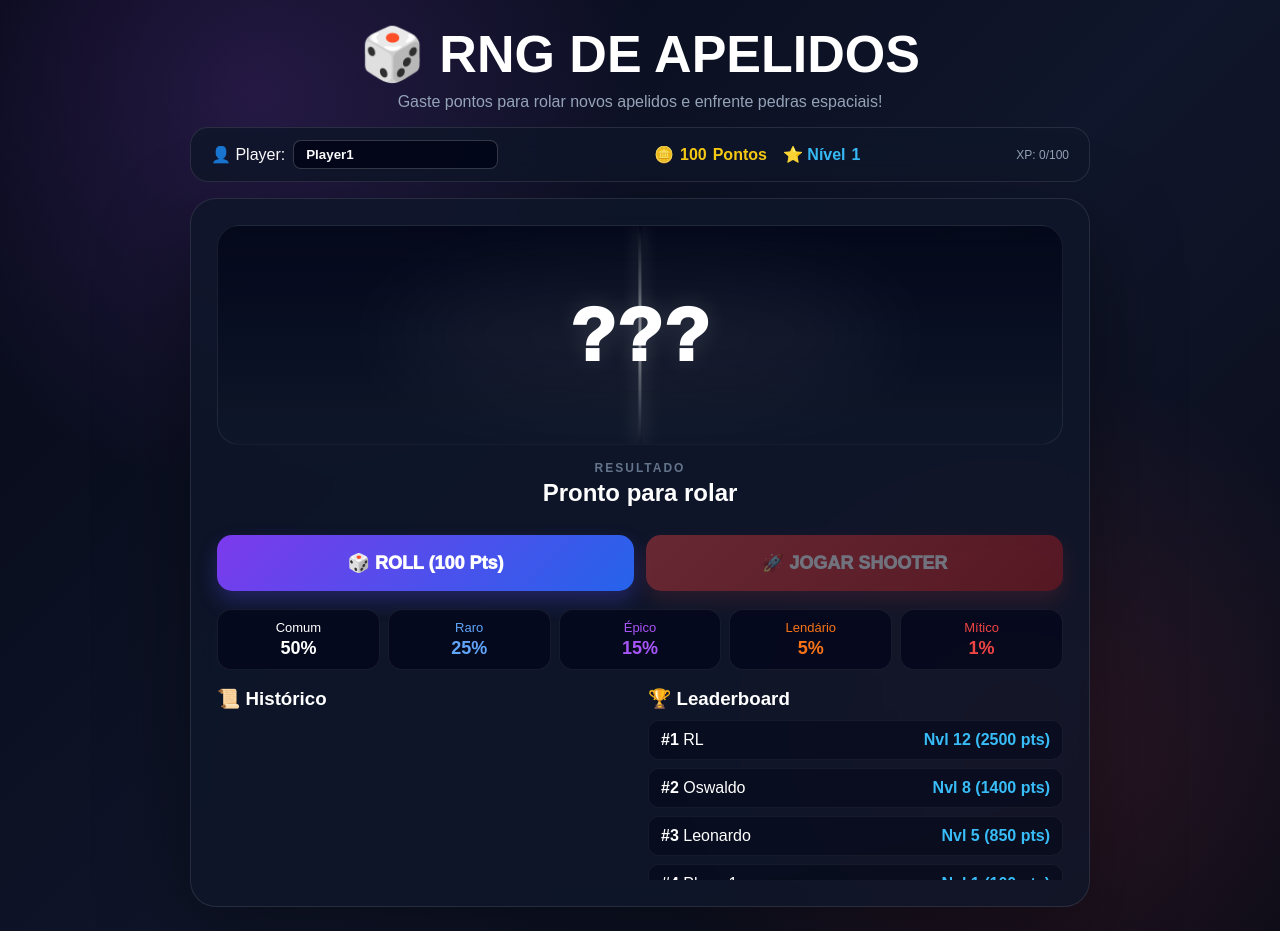
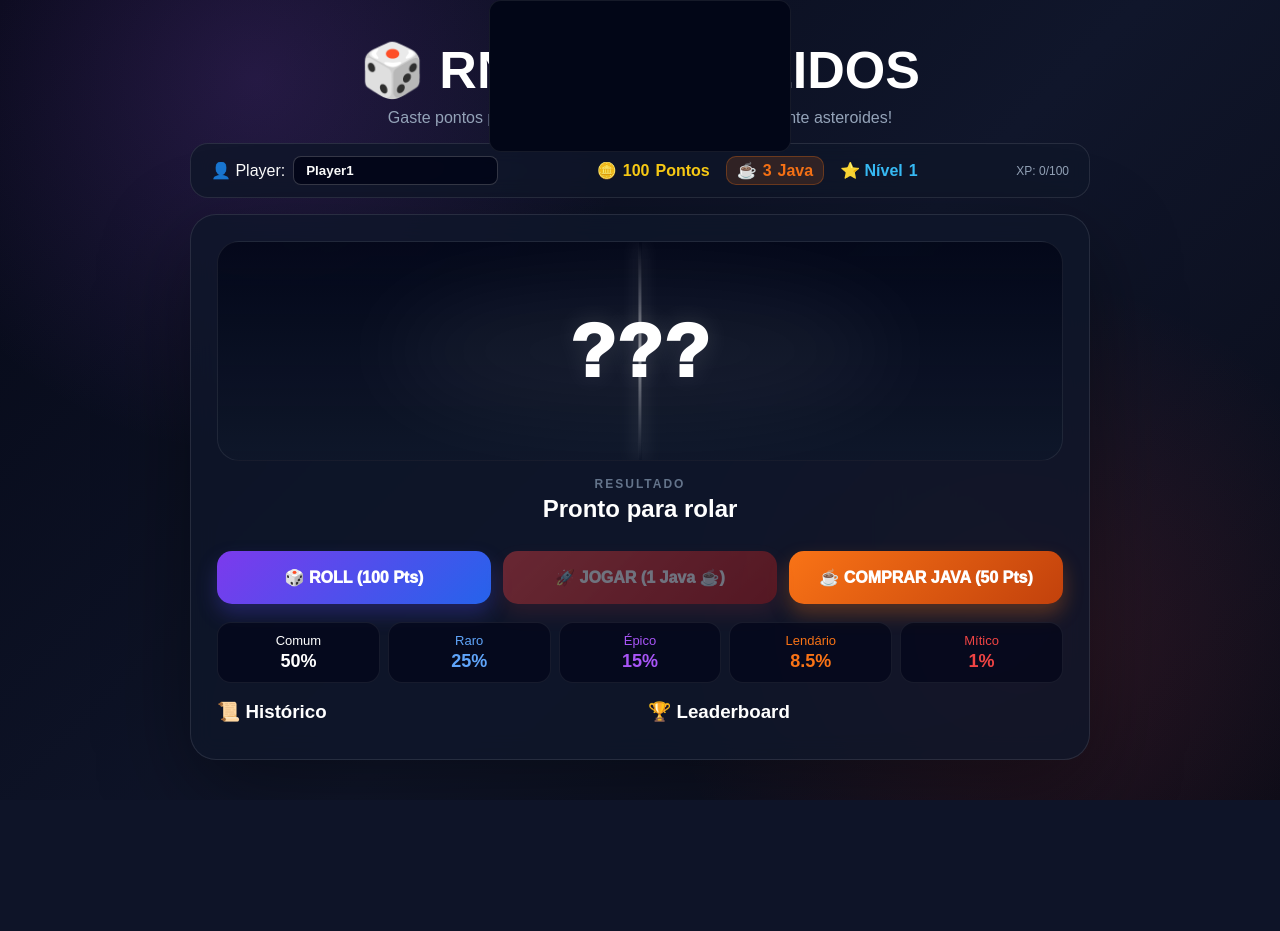
Before and after one commit to oswaldoneto-netizen/RNGSEDUC, a Flask app: page / in a window 1280 px wide. After the commit the page ends 800 px from the top, so only its background shows below. Run offline with Flask 3, Linux system fonts and the light colour scheme; a map, chart or similar area stays blank.

Commit message:
Update index.html

```diff
--- a/templates/index.html
+++ b/templates/index.html
@@ -3,7 +3,7 @@
 <head>
 <meta charset="UTF-8">
 <meta name="viewport" content="width=device-width, initial-scale=1.0">
-<title>RNG Space Shooter - Economy & Levels</title>
+<title>RNG Space Shooter - Special Effects</title>
 <style>
   *{box-sizing:border-box}
   body{
@@ -14,7 +14,27 @@
       radial-gradient(circle at 80% 80%, rgba(239,68,68,.15), transparent 30%),
       linear-gradient(135deg,#050816,#10162b 55%,#090b17);
     padding:24px;
+    overflow-x:hidden;
   }
+
+  /* Efeito Screen Shake para o Secreto */
+  @keyframes shake {
+    0% { transform: translate(1px, 1px) rotate(0deg); }
+    10% { transform: translate(-1px, -2px) rotate(-1deg); }
+    20% { transform: translate(-3px, 0px) rotate(1deg); }
+    30% { transform: translate(3px, 2px) rotate(0deg); }
+    40% { transform: translate(1px, -1px) rotate(1deg); }
+    50% { transform: translate(-1px, 2px) rotate(-1deg); }
+    60% { transform: translate(-3px, 1px) rotate(0deg); }
+    70% { transform: translate(3px, 1px) rotate(-1deg); }
+    80% { transform: translate(-1px, -1px) rotate(1deg); }
+    90% { transform: translate(1px, 2px) rotate(0deg); }
+    100% { transform: translate(1px, -2px) rotate(-1deg); }
+  }
+  .shake-effect {
+    animation: shake 0.6s cubic-bezier(.36,.07,.19,.97) both;
+  }
+
   .app{width:min(900px,100%)}
   h1{text-align:center;font-size:clamp(30px,5vw,52px);margin:0}
   .sub{text-align:center;color:#94a3b8;margin:8px 0 16px}
@@ -25,10 +45,11 @@
     padding:12px 20px; border-radius:18px; margin-bottom:16px;
     backdrop-filter:blur(10px); flex-wrap:wrap; gap:10px;
   }
-  .badge-container{display:flex; gap:16px; align-items:center}
+  .badge-container{display:flex; gap:16px; align-items:center; flex-wrap:wrap}
   .badge{font-size:16px; font-weight:bold; display:flex; align-items:center; gap:6px}
   .badge.coins{color:#facc15}
   .badge.level{color:#38bdf8}
+  .badge.java{color:#f97316; background:rgba(249,115,22,0.15); padding:4px 10px; border-radius:10px; border:1px solid rgba(249,115,22,0.3)}
 
   .player-input-box{
     display:flex; align-items:center; gap:8px;
@@ -44,6 +65,7 @@
     border-radius:26px;padding:26px;
     box-shadow:0 30px 90px rgba(0,0,0,.4);
     backdrop-filter:blur(12px);
+    position:relative;
   }
   .rng{
     position:relative;
@@ -111,22 +133,36 @@
     transition:opacity .2s;
     pointer-events:none;
   }
-  .stat:hover .tooltip, .rarity:hover .tooltip{
+  .stat:hover .tooltip, .rarity:hover .tooltip, .badge.java:hover .tooltip{
     visibility:visible;
     opacity:1;
   }
 
+  /* Cores das Raridades */
   .common{color:#ffffff; text-shadow:0 0 12px rgba(255,255,255,.4)}
   .rare{color:#60a5fa; text-shadow:0 0 20px rgba(96,165,250,.6)}
   .epic{color:#a855f7; text-shadow:0 0 22px rgba(168,85,247,.65)}
   .legendary{color:#f97316; text-shadow:0 0 24px rgba(249,115,22,.7)}
   .mythic{color:#ef4444; text-shadow:0 0 28px rgba(239,68,68,.8)}
-  .secret{color:#10b981; text-shadow:0 0 30px rgba(16,185,129,1)}
 
-  .btn-group{display:grid;grid-template-columns:1fr 1fr;gap:12px;margin-top:20px}
+  /* Cor Secreta RGB Animada */
+  @keyframes rgbGradient {
+    0% { color: #ff0000; text-shadow: 0 0 20px #ff0000; }
+    20% { color: #ff8800; text-shadow: 0 0 20px #ff8800; }
+    40% { color: #ffff00; text-shadow: 0 0 20px #ffff00; }
+    60% { color: #00ff00; text-shadow: 0 0 20px #00ff00; }
+    80% { color: #00ffff; text-shadow: 0 0 20px #00ffff; }
+    100% { color: #ff00ff; text-shadow: 0 0 20px #ff00ff; }
+  }
+  .secret{
+    animation: rgbGradient 1.5s linear infinite;
+    font-weight: 1000;
+  }
+
+  .btn-group{display:grid;grid-template-columns:1fr 1fr 1fr;gap:12px;margin-top:20px}
   button{
     padding:17px;border:0;border-radius:15px;
-    color:#fff;font-size:18px;font-weight:1000;cursor:pointer;
+    color:#fff;font-size:16px;font-weight:1000;cursor:pointer;
     transition:transform .1s, opacity .2s;
   }
   button:active{transform:scale(0.98)}
@@ -137,6 +173,10 @@
   #play{
     background:linear-gradient(135deg,#ef4444,#b91c1c);
     box-shadow:0 10px 20px rgba(239,68,68,.3);
+  }
+  #buyJava{
+    background:linear-gradient(135deg,#f97316,#c2410c);
+    box-shadow:0 10px 20px rgba(249,115,22,.3);
   }
   button:disabled{opacity:.4;cursor:not-allowed}
 
@@ -166,7 +206,18 @@
   .tag.epic{background:rgba(168,85,247,.15); color:#a855f7}
   .tag.legendary{background:rgba(249,115,22,.15); color:#f97316}
   .tag.mythic{background:rgba(239,68,68,.15); color:#ef4444}
-  .tag.secret{background:rgba(16,185,129,.2); color:#10b981}
+  .tag.secret{
+    animation: rgbGradient 1.5s linear infinite;
+    background: rgba(255,255,255,.1);
+  }
+
+  /* Canvas de Partículas para Mítico/Secreto */
+  #effectCanvas {
+    position: fixed;
+    inset: 0;
+    pointer-events: none;
+    z-index: 99;
+  }
 
   .game-modal{
     display:none;position:fixed;inset:0;
@@ -201,9 +252,11 @@
 </head>
 <body>
 
+<canvas id="effectCanvas"></canvas>
+
 <div class="app">
   <h1>🎲 RNG DE APELIDOS</h1>
-  <p class="sub">Gaste pontos para rolar novos apelidos e enfrente pedras espaciais!</p>
+  <p class="sub">Gaste pontos para rolar apelidos, tome seu Java e enfrente asteroides!</p>
 
   <div class="top-bar">
     <div class="player-input-box">
@@ -212,12 +265,16 @@
     </div>
     <div class="badge-container">
       <div class="badge coins">🪙 <span id="userCoins">100</span> Pontos</div>
+      <div class="badge java" style="position:relative">
+        ☕ <span id="userJava">3</span> Java
+        <div class="tooltip">Consumido ao iniciar partidas do Shooter!</div>
+      </div>
       <div class="badge level">⭐ Nível <span id="userLevel">1</span></div>
     </div>
     <div style="font-size: 12px; color:#94a3b8">XP: <span id="userXp">0</span>/100</div>
   </div>
 
-  <div class="card">
+  <div class="card" id="mainCard">
     <div class="rng" id="rngBox">
       <div class="glow"></div>
       <div class="scan"></div>
@@ -225,12 +282,13 @@
     </div>
     <div class="rarity" id="rarity">
       <small>RESULTADO</small>Pronto para rolar
-      <div class="tooltip" id="resTooltip">Custa 100 pontos para rolar!</div>
+      <div class="tooltip" id="resTooltip">Custa 100 pontos para rolar! (Ganha +1 Java ☕)</div>
     </div>
 
     <div class="btn-group">
       <button id="roll">🎲 ROLL (100 Pts)</button>
-      <button id="play" disabled>🚀 JOGAR SHOOTER</button>
+      <button id="play" disabled>🚀 JOGAR (1 Java ☕)</button>
+      <button id="buyJava">☕ COMPRAR JAVA (50 Pts)</button>
     </div>
 
     <div class="stats">
@@ -243,7 +301,7 @@
       <div class="stat" style="color:#a855f7">Épico<b>15%</b>
         <div class="tooltip">🔫 Tiro Triplo | ⚡ Cadência: 1.7x | ❤️ Vida: 5</div>
       </div>
-      <div class="stat" style="color:#f97316">Lendário<b>5%</b>
+      <div class="stat" style="color:#f97316">Lendário<b>8.5%</b>
         <div class="tooltip">🔫 Tiro Quádruplo + Escudo | ⚡ Cadência: 2.2x | ❤️ Vida: 7</div>
       </div>
       <div class="stat" style="color:#ef4444">Mítico<b>1%</b>
@@ -286,6 +344,7 @@ const data = [
   {name:"Bruno", rarity:"Raro"},
   {name:"Presidente", rarity:"Raro"},
   {name:"Wlissys", rarity:"Raro"},
+  {name:"Bagre", rarity:"Raro"},
 
   {name:"Jadrian", rarity:"Épico"},
   {name:"Guilherme", rarity:"Épico"},
@@ -294,9 +353,11 @@ const data = [
   {name:"Lipão", rarity:"Lendário"},
   {name:"Leonardo", rarity:"Lendário"},
   {name:"Oswaldo", rarity:"Lendário"},
+  {name:"João", rarity:"Lendário"},
 
   {name:"RL", rarity:"Mítico"},
   {name:"Matheuzinho", rarity:"Mítico"},
+  {name:"Fefa", rarity:"Mítico"},
 
   {name:"POLO", rarity:"Secreto"}
 ];
@@ -307,24 +368,29 @@ const rarityStats = {
   "Épico":    { color: "#a855f7", shootDelay: 190, bullets: 3, hp: 5,  type: "Triplo" },
   "Lendário": { color: "#f97316", shootDelay: 130, bullets: 4, hp: 7,  type: "Quádruplo" },
   "Mítico":   { color: "#ef4444", shootDelay: 70,  bullets: 5, hp: 10, type: "Espalhado x5" },
-  "Secreto":  { color: "#10b981", shootDelay: 40,  bullets: 5, hp: 15, type: "Laser Infinito Secreto" }
+  "Secreto":  { color: "#00ffcc", shootDelay: 35,  bullets: 5, hp: 15, type: "Laser RGB Supremo" }
 };
 
 let coins = 100;
+let javaCups = 3;
 let level = 1;
 let xp = 0;
 const ROLL_COST = 100;
+const JAVA_COST = 50;
 
 const nameEl = document.getElementById("name");
 const rarityEl = document.getElementById("rarity");
 const rollBtn = document.getElementById("roll");
 const playBtn = document.getElementById("play");
+const buyJavaBtn = document.getElementById("buyJava");
 const rngBox = document.getElementById("rngBox");
+const mainCard = document.getElementById("mainCard");
 const historyEl = document.getElementById("history");
 const leaderboardEl = document.getElementById("leaderboard");
 const playerNameInput = document.getElementById("playerName");
 
 const userCoinsEl = document.getElementById("userCoins");
+const userJavaEl = document.getElementById("userJava");
 const userLevelEl = document.getElementById("userLevel");
 const userXpEl = document.getElementById("userXp");
 
@@ -337,13 +403,74 @@ let leaderboard = [
 ];
 let currentResult = null;
 
+// Canvas de Partículas para Mítico e Secreto
+const fxCanvas = document.getElementById("effectCanvas");
+const fxCtx = fxCanvas.getContext("2d");
+let fxParticles = [];
+
+function resizeFxCanvas(){
+  fxCanvas.width = window.innerWidth;
+  fxCanvas.height = window.innerHeight;
+}
+window.addEventListener("resize", resizeFxCanvas);
+resizeFxCanvas();
+
+function triggerFx(type){
+  const cx = window.innerWidth / 2;
+  const cy = window.innerHeight / 2;
+  const count = type === "Secreto" ? 140 : 70;
+
+  if(type === "Secreto"){
+    document.body.classList.add("shake-effect");
+    setTimeout(() => document.body.classList.remove("shake-effect"), 700);
+  }
+
+  for(let i=0; i<count; i++){
+    const angle = Math.random() * Math.PI * 2;
+    const speed = 4 + Math.random() * (type === "Secreto" ? 15 : 8);
+    fxParticles.push({
+      x: cx, y: cy,
+      vx: Math.cos(angle) * speed,
+      vy: Math.sin(angle) * speed,
+      size: 4 + Math.random() * 6,
+      life: 1,
+      decay: 0.015 + Math.random() * 0.02,
+      color: type === "Secreto" ? `hsl(${Math.random()*360}, 100%, 60%)` : '#ef4444'
+    });
+  }
+}
+
+function renderFx(){
+  fxCtx.clearRect(0,0,fxCanvas.width, fxCanvas.height);
+  for(let i = fxParticles.length - 1; i >= 0; i--){
+    let p = fxParticles[i];
+    p.x += p.vx;
+    p.y += p.vy;
+    p.life -= p.decay;
+
+    fxCtx.fillStyle = p.color;
+    fxCtx.globalAlpha = Math.max(0, p.life);
+    fxCtx.beginPath();
+    fxCtx.arc(p.x, p.y, p.size, 0, Math.PI * 2);
+    fxCtx.fill();
+    fxCtx.globalAlpha = 1;
+
+    if(p.life <= 0) fxParticles.splice(i, 1);
+  }
+  requestAnimationFrame(renderFx);
+}
+renderFx();
+
 function updateUI(){
   userCoinsEl.textContent = coins;
+  userJavaEl.textContent = javaCups;
   userLevelEl.textContent = level;
   userXpEl.textContent = xp;
 
   if(!rolling){
     rollBtn.disabled = coins < ROLL_COST;
+    playBtn.disabled = !currentResult || javaCups < 1;
+    buyJavaBtn.disabled = coins < JAVA_COST;
   }
   updateLeaderboard();
 }
@@ -392,12 +519,12 @@ function className(r){
 
 function rarityRoll(){
   const n = Math.random() * 100;
-  if(n < 0.01) return "Secreto";
-  if(n < 50.01) return "Comum";
-  if(n < 75.01) return "Raro";
-  if(n < 90.01) return "Épico";
-  if(n < 95.01) return "Lendário";
-  return "Mítico";
+  if(n < 0.5) return "Secreto";  // 0.5% de chance
+  if(n < 1.5) return "Mítico";   // 1.0% de chance (0.5 a 1.5)
+  if(n < 10.0) return "Lendário"; // 8.5% de chance (1.5 a 10.0)
+  if(n < 25.0) return "Épico";    // 15.0% de chance (10.0 a 25.0)
+  if(n < 50.0) return "Raro";     // 25.0% de chance (25.0 a 50.0)
+  return "Comum";                 // 50.0% de chance (50.0 a 100)
 }
 
 function pick(rarity){
@@ -425,11 +552,13 @@ async function roll(){
   if(rolling || coins < ROLL_COST) return;
 
   coins -= ROLL_COST;
+  javaCups += 1;
   updateUI();
 
   rolling = true;
   rollBtn.disabled = true;
   playBtn.disabled = true;
+  buyJavaBtn.disabled = true;
   rngBox.classList.add("rolling");
   rarityEl.innerHTML = '<small>SORTEANDO...</small>???<div class="tooltip">Sorteando...</div>';
   rarityEl.className = 'rarity';
@@ -470,259 +599,7 @@ async function roll(){
           nameEl.className = `name ${className(result.rarity)}`;
 
           rarityEl.innerHTML = `
-            <small>VOCÊ CONSEGUIU</small>${result.rarity}
+            <small>VOCÊ CONSEGUIU (+1 JAVA ☕)</small>${result.rarity}
             <div class="tooltip">🔫 Arma: ${st.type} | ❤️ Vida: ${st.hp}</div>
           `;
-          rarityEl.className = `rarity ${className(result.rarity)}`;
-
-          rngBox.classList.remove("rolling");
-          rolling = false;
-          updateUI();
-          playBtn.disabled = false;
-          addHistory(result);
-        }
-      }, 120);
-    }
-  }
-  requestAnimationFrame(frame);
-}
-
-rollBtn.addEventListener("click", roll);
-
-const modal = document.getElementById("gameModal");
-const canvas = document.getElementById("shooterCanvas");
-const ctx = canvas.getContext("2d");
-const pInfo = document.getElementById("pInfo");
-const gameCoinsEl = document.getElementById("gameCoins");
-const hpEl = document.getElementById("hp");
-
-let player = {x: 180, y: 360, size: 20};
-let bullets = [];
-let rocks = [];
-let particles = [];
-let sessionCoins = 0;
-let currentHp = 3;
-let gameLoopId = null;
-let lastShootTime = 0;
-let currentStats = null;
-
-playBtn.addEventListener("click", startGame);
-
-function startGame(){
-  if(!currentResult) return;
-
-  modal.classList.add("active");
-  currentStats = rarityStats[currentResult.rarity];
-
-  const pName = playerNameInput.value.trim() || "Player";
-  pInfo.textContent = `${pName} (${currentResult.name})`;
-  pInfo.style.color = currentStats.color;
-
-  sessionCoins = 0;
-  currentHp = currentStats.hp;
-  gameCoinsEl.textContent = sessionCoins;
-  hpEl.textContent = currentHp;
-
-  player.x = canvas.width / 2;
-  player.y = canvas.height - 40;
-
-  bullets = [];
-  rocks = [];
-  particles = [];
-
-  canvas.addEventListener('mousemove', handleMove);
-  canvas.addEventListener('touchmove', handleTouch);
-
-  if(gameLoopId) cancelAnimationFrame(gameLoopId);
-  requestAnimationFrame(loop);
-}
-
-function closeGame(){
-  modal.classList.remove("active");
-  cancelAnimationFrame(gameLoopId);
-  canvas.removeEventListener('mousemove', handleMove);
-  canvas.removeEventListener('touchmove', handleTouch);
-  updateUI();
-}
-
-function handleMove(e){
-  const rect = canvas.getBoundingClientRect();
-  player.x = e.clientX - rect.left;
-}
-
-function handleTouch(e){
-  const rect = canvas.getBoundingClientRect();
-  if(e.touches[0]){
-    player.x = e.touches[0].clientX - rect.left;
-  }
-}
-
-function spawnRock(){
-  if(Math.random() < 0.035){
-    const isBig = Math.random() < 0.25;
-    const baseHp = isBig ? Math.floor(3 + level * 1.5) : Math.floor(1 + level * 0.8);
-    const size = isBig ? 24 + Math.random() * 8 : 12 + Math.random() * 8;
-
-    rocks.push({
-      x: Math.random() * (canvas.width - 40) + 20,
-      y: -30,
-      speed: 1.2 + Math.random() * 1.8,
-      size: size,
-      hp: baseHp,
-      maxHp: baseHp,
-      isBig: isBig
-    });
-  }
-}
-
-function shoot(now){
-  if(now - lastShootTime >= currentStats.shootDelay){
-    lastShootTime = now;
-    const bCount = currentStats.bullets;
-
-    if(bCount === 1){
-      bullets.push({x: player.x, y: player.y - 15, vx: 0, vy: -7});
-    } else if(bCount === 2){
-      bullets.push({x: player.x - 8, y: player.y - 15, vx: 0, vy: -7});
-      bullets.push({x: player.x + 8, y: player.y - 15, vx: 0, vy: -7});
-    } else if(bCount === 3){
-      bullets.push({x: player.x - 12, y: player.y - 15, vx: -1.2, vy: -7});
-      bullets.push({x: player.x, y: player.y - 15, vx: 0, vy: -7});
-      bullets.push({x: player.x + 12, y: player.y - 15, vx: 1.2, vy: -7});
-    } else if(bCount === 4){
-      bullets.push({x: player.x - 15, y: player.y - 15, vx: -1.5, vy: -7});
-      bullets.push({x: player.x - 5, y: player.y - 15, vx: -0.5, vy: -7});
-      bullets.push({x: player.x + 5, y: player.y - 15, vx: 0.5, vy: -7});
-      bullets.push({x: player.x + 15, y: player.y - 15, vx: 1.5, vy: -7});
-    } else if(bCount === 5){
-      bullets.push({x: player.x, y: player.y - 15, vx: -3, vy: -6.5});
-      bullets.push({x: player.x, y: player.y - 15, vx: -1.5, vy: -7});
-      bullets.push({x: player.x, y: player.y - 15, vx: 0, vy: -7.5});
-      bullets.push({x: player.x, y: player.y - 15, vx: 1.5, vy: -7});
-      bullets.push({x: player.x, y: player.y - 15, vx: 3, vy: -6.5});
-    }
-  }
-}
-
-function createExplosion(x, y, color){
-  for(let i = 0; i < 12; i++){
-    particles.push({
-      x, y,
-      vx: (Math.random() - 0.5) * 6,
-      vy: (Math.random() - 0.5) * 6,
-      life: 1,
-      color: color || '#94a3b8'
-    });
-  }
-}
-
-function loop(now){
-  ctx.fillStyle = "#020617";
-  ctx.fillRect(0, 0, canvas.width, canvas.height);
-
-  shoot(now);
-  spawnRock();
-
-  ctx.fillStyle = currentStats.color;
-  ctx.shadowColor = currentStats.color;
-  ctx.shadowBlur = 8;
-  for(let i = bullets.length - 1; i >= 0; i--){
-    let b = bullets[i];
-    b.x += b.vx;
-    b.y += b.vy;
-    ctx.fillRect(b.x - 2, b.y - 6, 4, 10);
-    if(b.y < -10) bullets.splice(i, 1);
-  }
-
-  for(let i = rocks.length - 1; i >= 0; i--){
-    let r = rocks[i];
-    r.y += r.speed;
-
-    ctx.fillStyle = r.isBig ? "#64748b" : "#475569";
-    ctx.shadowColor = "#000";
-    ctx.shadowBlur = 4;
-
-    ctx.beginPath();
-    ctx.arc(r.x, r.y, r.size, 0, Math.PI * 2);
-    ctx.fill();
-
-    if(r.maxHp > 1){
-      const barWidth = r.size * 1.5;
-      const hpPercent = r.hp / r.maxHp;
-      ctx.fillStyle = "rgba(0,0,0,0.5)";
-      ctx.fillRect(r.x - barWidth/2, r.y - r.size - 8, barWidth, 4);
-      ctx.fillStyle = "#ef4444";
-      ctx.fillRect(r.x - barWidth/2, r.y - r.size - 8, barWidth * hpPercent, 4);
-    }
-
-    for(let j = bullets.length - 1; j >= 0; j--){
-      let b = bullets[j];
-      let dist = Math.hypot(b.x - r.x, b.y - r.y);
-      if(dist < r.size){
-        r.hp--;
-        bullets.splice(j, 1);
-        createExplosion(b.x, b.y, "#cbd5e1");
-
-        if(r.hp <= 0){
-          createExplosion(r.x, r.y, "#64748b");
-
-          const earnedCoins = r.isBig ? 25 : 10;
-          coins += earnedCoins;
-          sessionCoins += earnedCoins;
-          gameCoinsEl.textContent = sessionCoins;
-
-          addXp(r.isBig ? 20 : 10);
-
-          rocks.splice(i, 1);
-        }
-        break;
-      }
-    }
-
-    let pDist = Math.hypot(player.x - r.x, player.y - r.y);
-    if(pDist < r.size + player.size){
-      createExplosion(r.x, r.y, "#f59e0b");
-      rocks.splice(i, 1);
-      currentHp--;
-      hpEl.textContent = currentHp;
-      if(currentHp <= 0){
-        alert(`Game Over! Coletou +${sessionCoins} Pontos nesta partida!`);
-        closeGame();
-        return;
-      }
-    }
-
-    if(r.y > canvas.height + 30) rocks.splice(i, 1);
-  }
-
-  for(let i = particles.length - 1; i >= 0; i--){
-    let p = particles[i];
-    p.x += p.vx;
-    p.y += p.vy;
-    p.life -= 0.05;
-    ctx.fillStyle = p.color;
-    ctx.globalAlpha = Math.max(0, p.life);
-    ctx.fillRect(p.x, p.y, 3, 3);
-    ctx.globalAlpha = 1;
-    if(p.life <= 0) particles.splice(i, 1);
-  }
-
-  ctx.fillStyle = currentStats.color;
-  ctx.shadowColor = currentStats.color;
-  ctx.shadowBlur = 12;
-  ctx.beginPath();
-  ctx.moveTo(player.x, player.y - player.size);
-  ctx.lineTo(player.x - player.size, player.y + player.size);
-  ctx.lineTo(player.x + player.size, player.y + player.size);
-  ctx.closePath();
-  ctx.fill();
-
-  ctx.shadowBlur = 0;
-  gameLoopId = requestAnimationFrame(loop);
-}
-
-playerNameInput.addEventListener("input", updateUI);
-updateUI();
-</script>
-</body>
-</html>
+          rarityE
```
